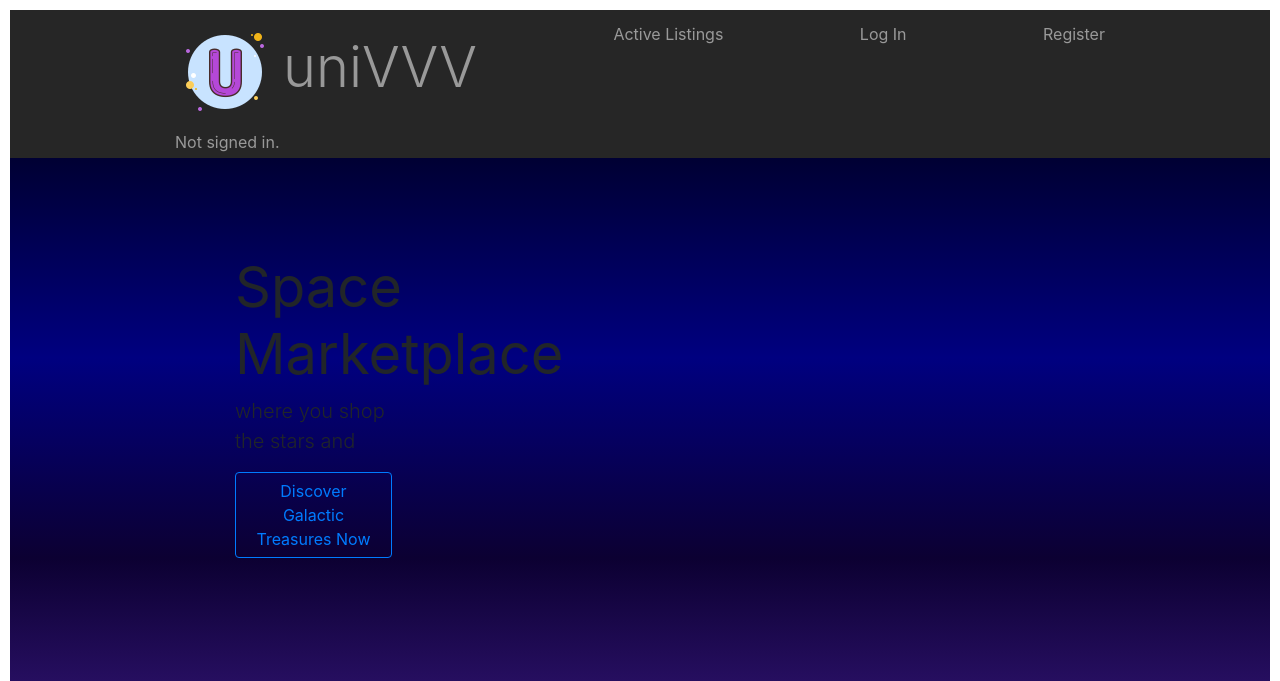
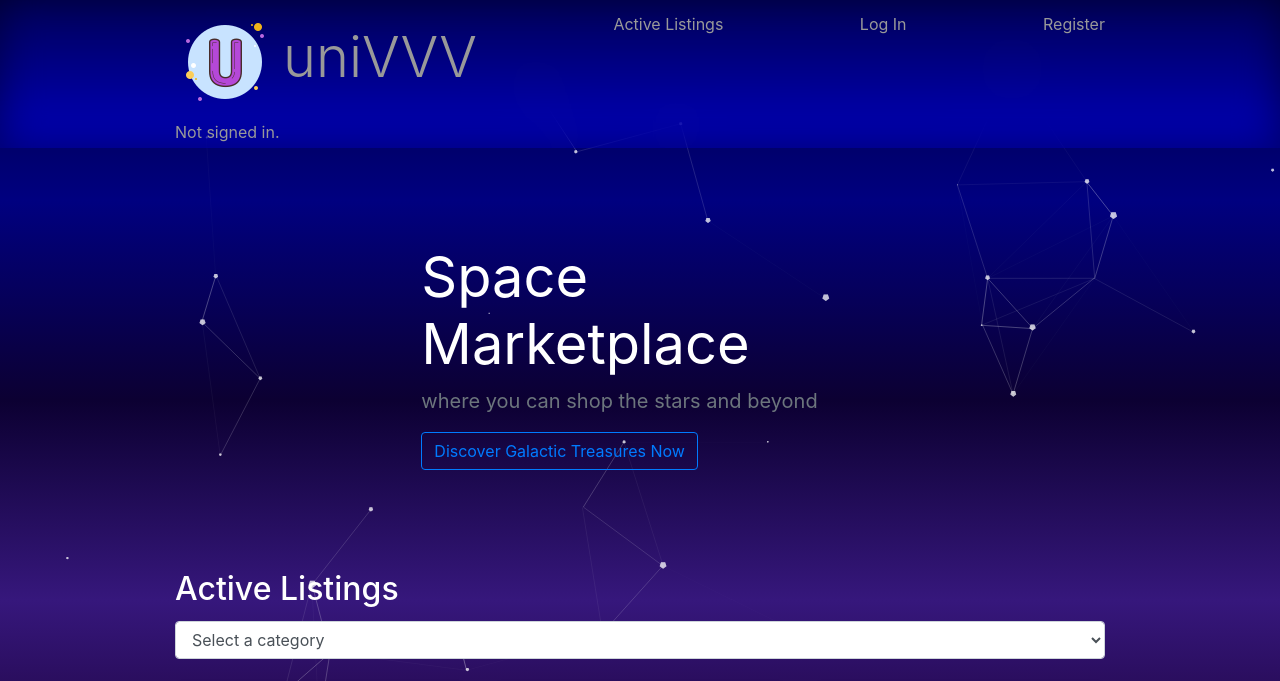
Before and after one commit to melissadeleonx/auctions, a Django app: page / in a window 1280 px wide. Shown: the top 681 px of the page. Run offline with Django 3.2, Linux system fonts and the light colour scheme; data comes from the database, SQL or seed files in the repository; some libraries are stand-ins or nearby versions.

Commit message:
checking css, js and views

```diff
--- /dev/null
+++ b/auctions/static/auctions/script.js
@@ -0,0 +1,127 @@
+// Function to update form action URL based on selected category and submit the form
+function updateActionAndSubmit(formId, categoryId) {
+    const form = document.getElementById(formId);
+    const selectedCategory = document.getElementById(categoryId).value;
+    if (selectedCategory) {
+
+        // Replace the placeholder 'dummy' in the form action URL with the selected category
+        const actionUrl = form.action.replace('dummy', selectedCategory);
+        form.action = actionUrl;
+        form.submit();
+    }
+}
+
+// Initialize particlesJS as the background of all pages
+document.addEventListener("DOMContentLoaded", function() {
+    particlesJS("particles-js", {
+        particles: {
+            number: {
+                value: 30,
+                density: {
+                    enable: true,
+                    value_area: 800
+                }
+            },
+            color: {
+                value: "#ffffff"
+            },
+            shape: {
+                type: "polygon",
+                stroke: {
+                    width: 0,
+                    color: "#000000"
+                },
+                polygon: {
+                    nb_sides: 5
+                },
+                image: {
+                    src: "img/github.svg",
+                    width: 100,
+                    height: 100
+                }
+            },
+            opacity: {
+                value: 0.5,
+                random: false,
+                anim: {
+                    enable: false,
+                    speed: 1,
+                    opacity_min: 0.1,
+                    sync: false
+                }
+            },
+            size: {
+                value: 3,
+                random: true,
+                anim: {
+                    enable: false,
+                    speed: 19.18081918081918,
+                    size_min: 0.1,
+                    sync: false
+                }
+            },
+            line_linked: {
+                enable: true,
+                distance: 150,
+                color: "#ffffff",
+                opacity: 0.4,
+                width: 1
+            },
+            move: {
+                enable: true,
+                speed: 4,
+                direction: "none",
+                random: true,
+                straight: false,
+                out_mode: "out",
+                bounce: false,
+                attract: {
+                    enable: false,
+                    rotateX: 600,
+                    rotateY: 1200
+                }
+            },
+            nb: 80
+        },
+        interactivity: {
+            detect_on: "canvas",
+            events: {
+                onhover: {
+                    enable: false,
+                    mode: "grab"
+                },
+                onclick: {
+                    enable: true,
+                    mode: "push"
+                },
+                resize: true
+            },
+            modes: {
+                grab: {
+                    distance: 400,
+                    line_linked: {
+                        opacity: 1
+                    }
+                },
+                bubble: {
+                    distance: 400,
+                    size: 40,
+                    duration: 2,
+                    opacity: 8,
+                    speed: 3
+                },
+                repulse: {
+                    distance: 200,
+                    duration: 0.4
+                },
+                push: {
+                    particles_nb: 4
+                },
+                remove: {
+                    particles_nb: 2
+                }
+            }
+        },
+        retina_detect: true
+    });
+}, false);
--- a/auctions/static/auctions/styles.css
+++ b/auctions/static/auctions/styles.css
@@ -1,17 +1,12 @@
-body {
-    padding: 10px;
-}
 
+/* Custom div container class */
 .container {
     max-width: 960px;
 }
 
-  /*
-   * Custom translucent site header
-   */
-
+/* Custom translucent site header */
 .site-header {
-    background-color: rgba(0, 0, 0, .85);
+  background-color: transparent;
   -webkit-backdrop-filter: saturate(180%) blur(20px);
   backdrop-filter: saturate(180%) blur(20px);
 }
@@ -112,18 +52,15 @@ body {
   margin-bottom: 1rem;
 }
 
-
+/* Spacethemed background to all pages, should match the script */
 .particles-js {
+  position: fixed;
+  top: 0;
+  left: 0;
+  width: 100%;
+  height: 100%;
+  z-index: -1;
   background: linear-gradient(to bottom, #000033, #000080, #0C0032, #36177C, #190033);
-    display: flex;
-    vertical-align: bottom;
-    width: 100%;
-    min-height: 100vh;
   background-repeat: no-repeat;
   background-size: cover;
-    background-attachment: fixed;
-    .particles-js-canvas-el {
-      width:100% !important;
-      height:100vh !important;
 }
-  }
--- a/auctions/templates/auctions/index.html
+++ b/auctions/templates/auctions/index.html
@@ -1,57 +1,76 @@
 {% extends "auctions/layout.html" %}
 
 {% block title %}Space Marketplace{% endblock %}
+
+<!-- Index page starts here -->
 {% block body %}
 
+<!-- Alert Messages if conditions are met -->
 {% if request.GET.success_message %}
 <div class="alert alert-success">
     {{ request.GET.success_message }}
 </div>
 {% endif %}
 
-<div id="particles-js">
-    <div class="particles-js">
+<!-- div is not in container class to make the space smaller -->
+<div>
     <div class="position-relative">
         <div class="col-md-5 p-lg-5 mx-auto my-5">
-          <h1 class="display-4 font-weight-normal">Space Marketplace</h1>
-          <p class="lead font-weight-norm   al">where you shop the stars and</p>
-          <a class="btn btn-outline-primary" href="#all_listings">Discover Galactic Treasures Now</a>
-        </div>
-        <span id="all_listings"></span>
+            <h1 class="display-4 font-weight-normal text-white">Space Marketplace</h1>
+            <p class="lead font-weight-normal text-muted">where you can shop the stars and beyond</p>
+            <a class="btn btn-outline-primary" href="{% url 'index' %}">Discover Galactic Treasures Now</a>
         </div>
     </div>
 </div>
 
 <div class="container mt-2">
 
-        <h2>Active Listings</h2>
-        <form id="category_form" action="{% url 'category_filter' %}" method="POST">
+    <!-- Conditionally display the h2 element based on the selected category -->
+    {% if category_name %}
+        <h2 class="text-white py-1">Active Listings for {{ category_name }}</h2>
+    {% else %}
+        <h2 class="text-white py-1">Active Listings</h2>
+    {% endif %}
+
+    <!-- Use javascript for the category selection form and manipulating the url for each categories -->
+    <form id="category_form" action="{% url 'category_filter' name='dummy' %}" method="POST">
+        <!-- Security measure specific to Django -->
         {% csrf_token %}
-            <select id="category" name="category" class="form-control">
+        <!-- Connect the script logic of selecting the categories -->
+        <select id="category" name="category" class="form-control" onchange="updateActionAndSubmit('category_form', 'category')">
             <option value="">Select a category</option>
+            <!-- Connect the script logic of selecting the categories -->
+            <!-- Loop through each category model to get the category options -->
             {% for category in categories %}
                 <option value="{{ category.name }}">{{ category.name }}</option>
             {% endfor %}
         </select>
-             <!-- remove the button, add a javascript code that allows the clickable option with url to each categories-->
-            <button class="btn btn-primary mt-2" type="submit">Search</button>
     </form>
+
+    <!-- Default page in index loop all active listings of the listing model until user select a category -->
     <div class="row mt-4">
         {% for listing in listings %}
         <div class="col-md-4">
+
+            <!-- Linking the entire card -->
+            <a href="{% url 'listing' id=listing.id %}" class="card-link">
             <div class="card mb-4 box-shadow">
                 <img class="card-img-top" src="{{ listing.image_url }}" alt="{{ listing.title }}">
                 <div class="card-body">
+                    <!-- char limit for title and descriptions -->
                     <h5 class="card-title">{{ listing.title | truncatechars:45 }}</h5>
-                        <p class="card-text">{{ listing.description | truncatechars:100 }}</p>
+                    <p cla  ss="card-text">{{ listing.description | truncatechars:100 }}</p>
                     <div class="d-flex justify-content-between align-items-center">
                         <div class="btn-group">
+                            <!-- Instant Payment option to be configured later -->
                             <a href="#" class="btn btn-sm btn-primary">Buy Now</a>
+                            <!-- Link to listing page and Bid now option -->
                             <a href="{% url 'listing' id=listing.id %}" class="btn btn-sm btn-outline-secondary">View Details</a>
                         </div>
                     </div>
                 </div>
             </div>
+            </a>
         </div>
         {% endfor %}
     </div>
--- a/auctions/templates/auctions/layout.html
+++ b/auctions/templates/auctions/layout.html
@@ -11,32 +11,42 @@
 
     <!-- Space theme transparent bg logo, simple but catchy -->
     <link rel="icon" href="{% static 'auctions/images/favicon.png' %}">
-    <title>{% block title %}{% endblock %} - uniVVV Auctions</title>
+    <title>{% block title %}{% endblock %} - uniVVV connecting you to the galaxies</title>
 
     <!-- Use Bootstrap for CSS and sample template codes -->
     <link rel="stylesheet" href="https://stackpath.bootstrapcdn.com/bootstrap/4.4.1/css/bootstrap.min.css" integrity="sha384-Vkoo8x4CGsO3+Hhxv8T/Q5PaXtkKtu6ug5TOeNV6gBiFeWPGFN9MuhOf23Q9Ifjh" crossorigin="anonymous">
 
-    <!-- Custom styles, look into Sass or tailwind -->
-    <!-- Some of the styles are inline css to check quickly, make sure to transfer them in another file -->
+    <!-- Custom CSS -->
+    <link href="{% static 'auctions/styles.css' %}" rel="stylesheet">
 
-    <link href="{% static 'auctions/styles.css' %}" rel="stylesheet">
+    <!-- Custom space themed background, create something cooler, clear cookies to make the script work locally -->
+    <script src="{% static 'auctions/script.js' %}" ></script>
+    <script src="https://cdn.jsdelivr.net/particles.js/2.0.0/particles.min.js"></script>
 </head>
 
-  <body>
-    <nav class="site-header sticky-top py-1" id="particles-js">
+<!-- CSS and JS for space themed background applied to all pages -->
+<body>
+  <div id="particles-js" class="particles-js"></div>
+    <nav class="site-header sticky-top py-1">
       <div class="container d-flex flex-column flex-md-row justify-content-between">
         <div>
         <a class="py-2 d-flex align-items-center" href="{% url 'index' %}">
           <img src="{% static 'auctions/images/logo.png' %}" alt="Logo" class="logo img-fluid" style="max-height: 100px";>
           <h1 class="display-4 ml-2">uniVVV</h1>
         </a>
+
+        <!-- Welcome note for logged in members -->
         {% if user.is_authenticated %}
             <p class="mb-0" style="color:#999">Welcome <strong>{{ user.username }}</strong>.  Happy Exploring!</p>
         {% else %}
             <p class="mb-0" style="color:#999">Not signed in.</p>
         {% endif %}
         </div>
+
+        <!-- Remember to make the hamburger menu for mobile version -->
         <a class="py-2 d-none d-md-inline-block" href="{% url 'index' %}">Active Listings</a>
+
+        <!-- Conditionals applied to distinguished logged in and logged out members -->
         {% if user.is_authenticated %}
         <a class="py-2 d-none d-md-inline-block" href="{% url 'create' %}">Create New Listing</a>
         <a class="py-2 d-none d-md-inline-block" href="{% url 'watchlist' %}">Your Watchlist</a>
@@ -48,48 +58,51 @@
       </div>
     </nav>
 
+    <!-- Individual pages own layout starts here -->
     {% block body %}
     {% endblock %}
 
+    <!-- Space themed footer menu to match the uniVVV concept -->
+    <hr class="py-5">
     <footer class="container py-5">
       <div class="row">
         <div class="col-12 col-md">
-          <svg xmlns="http://www.w3.org/2000/svg" width="24" height="24" viewBox="0 0 24 24" fill="none" stroke="currentColor" stroke-width="2" stroke-linecap="round" stroke-linejoin="round" class="d-block mb-2"><circle cx="12" cy="12" r="10"></circle><line x1="14.31" y1="8" x2="20.05" y2="17.94"></line><line x1="9.69" y1="8" x2="21.17" y2="8"></line><line x1="7.38" y1="12" x2="13.12" y2="2.06"></line><line x1="9.69" y1="16" x2="3.95" y2="6.06"></line><line x1="14.31" y1="16" x2="2.83" y2="16"></line><line x1="16.62" y1="12" x2="10.88" y2="21.94"></line></svg>
-          <small class="d-block mb-3 text-muted">&copy; uniVVV 2024</small>
+          <svg xmlns="http://www.w3.org/2000/svg" width="24" height="24" viewBox="0 0 24 24" fill="none" stroke="white" stroke-width="2" stroke-linecap="round" stroke-linejoin="round" class="d-block mb-2"><circle cx="12" cy="12" r="10"></circle><line x1="14.31" y1="8" x2="20.05" y2="17.94"></line><line x1="9.69" y1="8" x2="21.17" y2="8"></line><line x1="7.38" y1="12" x2="13.12" y2="2.06"></line><line x1="9.69" y1="16" x2="3.95" y2="6.06"></line><line x1="14.31" y1="16" x2="2.83" y2="16"></line><line x1="16.62" y1="12" x2="10.88" y2="21.94"></line></svg>
+          <small class="d-block mb-3 text-muted">&copy; uniVVV 2024 <br>CS50W Project<br>by <a href="https://github.com/melissadeleonx" target="_blank">Melissa De Leon</a></small>
         </div>
         <div class="col-6 col-md">
-          <h5>Features</h5>
+          <h5 class="text-white">Categories</h5>
           <ul class="list-unstyled text-small">
-            <li><a class="text-muted" href="#">Cool stuff</a></li>
-            <li><a class="text-muted" href="#">Random feature</a></li>
-            <li><a class="text-muted" href="#">Team feature</a></li>
-            <li><a class="text-muted" href="#">Stuff for developers</a></li>
-            <li><a class="text-muted" href="#">Another one</a></li>
-            <li><a class="text-muted" href="#">Last time</a></li>
+            <li><a class="text-muted" href="#">Cosmic Dwellings</a></li>
+            <li><a class="text-muted" href="#">Nebular Tech</a></li>
+            <li><a class="text-muted" href="#">Space Vehicles</a></li>
+            <li><a class="text-muted" href="#">Planet Collectibles</a></li>
+            <li><a class="text-muted" href="#">Orbit Outfits</a></li>
+            <li><a class="text-muted" href="#">Galaxy Goods</a></li>
           </ul>
         </div>
         <div class="col-6 col-md">
-          <h5>Resources</h5>
+          <h5 class="text-white">Earn cosmic currencies</h5>
           <ul class="list-unstyled text-small">
-            <li><a class="text-muted" href="#">Resource</a></li>
-            <li><a class="text-muted" href="#">Resource name</a></li>
-            <li><a class="text-muted" href="#">Another resource</a></li>
-            <li><a class="text-muted" href="#">Final resource</a></li>
+            <li><a class="text-muted" href="#">Sell space items</a></li>
+            <li><a class="text-muted" href="#">Sell properties</a></li>
+            <li><a class="text-muted" href="#">Become a Star Affiliate</a></li>
+            <li><a class="text-muted" href="#">Stellar rewards waiting for you at <a href="#">uniVVV</a></li>
           </ul>
         </div>
         <div class="col-6 col-md">
-          <h5>Resources</h5>
+          <h5 class="text-white">uniVVV Resources</h5>
           <ul class="list-unstyled text-small">
-            <li><a class="text-muted" href="#">Business</a></li>
-            <li><a class="text-muted" href="#">Education</a></li>
-            <li><a class="text-muted" href="#">Government</a></li>
-            <li><a class="text-muted" href="#">Gaming</a></li>
+            <li><a class="text-muted" href="#">Sign Up Now!</a></li>
+            <li><a class="text-muted" href="#">How it works?</a></li>
+            <li><a class="text-muted" href="#">Connect to the galaxies...</a></li>
+            <li><a class="text-muted" href="#">Gaming-></a></li>
           </ul>
         </div>
         <div class="col-6 col-md">
-          <h5>About</h5>
+          <h5 class="text-white">About us</h5>
           <ul class="list-unstyled text-small">
-            <li><a class="text-muted" href="#">Team</a></li>
+            <li><a class="text-muted" href="#">Space Marketplace Team</a></li>
             <li><a class="text-muted" href="#">Locations</a></li>
             <li><a class="text-muted" href="#">Privacy</a></li>
             <li><a class="text-muted" href="#">Terms</a></li>
--- a/auctions/templates/auctions/watchlist.html
+++ b/auctions/templates/auctions/watchlist.html
@@ -2,7 +2,7 @@
 {% block title %}Your Watchlist{% endblock %}
 
 {% block body %}
-<div class="position-relative overflow-hidden p-3 p-md-5 m-md-3 text-center bg-light">
+<!-- <div class="position-relative overflow-hidden p-3 p-md-5 m-md-3 text-center bg-light"> -->
 
     <div class="container">
 
@@ -30,5 +30,5 @@
 </div>
 
     </div>
-</div>
+<!-- </div> -->
 {% endblock %}
--- a/auctions/urls.py
+++ b/auctions/urls.py
@@ -8,7 +8,7 @@ urlpatterns = [
     path("logout", views.logout_view, name="logout"),
     path("register", views.register, name="register"),
     path("create", views.create_listing, name="create"),
-    path("category_filter", views.category_filter, name="category_filter"),
+    path("category/<str:name>/", views.category_filter, name="category_filter"),
     path("listing/<int:id>/", views.listing, name="listing"),
     path("add_watchlist/<int:id>/", views.add_watchlist, name="add_watchlist"),
     path("remove_watchlist/<int:id>/", views.remove_watchlist, name="remove_watchlist"),
--- a/auctions/views.py
+++ b/auctions/views.py
@@ -2,7 +2,7 @@ from django.contrib.auth import authenticate, login, logout
 from django.contrib import messages
 from django.db import IntegrityError
 from django.http import HttpResponse, HttpResponseRedirect
-from django.shortcuts import render
+from django.shortcuts import render, get_object_or_404
 from django.urls import reverse
 from django.utils import timezone
 from django.db.models import Max
@@ -11,17 +11,24 @@ from .models import User, Category, Listing, Comment, Bid
 
 
 def index(request):
-    is_active = Listing.objects.filter(is_active=True)
+    category_name = request.GET.get("category")
+    if category_name:
+        listings = Listing.objects.filter(is_active=True, category__name=category_name)
+    else:
+        listings = Listing.objects.filter(is_active=True)
     all_categories = Category.objects.all()
-    return render(request, "auctions/index.html", {"listings": is_active, "categories": all_categories})
+    return render(request, "auctions/index.html", {"listings": listings, "categories": all_categories, "category_name": category_name})
 
-def category_filter(request):
+def category_filter(request, name):
     if request.method == "POST":
-        category_filter = request.POST.get("category")
-        category = Category.objects.get(name=category_filter)
-        active_listings = Listing.objects.filter(is_active=True, category=category)
-        all_categories = Category.objects.all()
-        return render(request, "auctions/index.html ", {"listings": active_listings, "categories": all_categories})
+        try:
+            category = get_object_or_404(Category, name=name)
+            return HttpResponseRedirect(f"{reverse('index')}?category={category.name}")
+        except Category.DoesNotExist:
+            # Handle the case where the category does not exist
+            return HttpResponseRedirect(reverse("index"))
+
+
 
 # Add the title in the url to make the site more user-friendly
 def listing(request, id):
```
Also changed, not shown: other parts of auctions/static/auctions/styles.css (+1 -56 lines), other parts of auctions/templates/auctions/layout.html (+1 -15 lines), db.sqlite3. Lines whose indentation alone changed are shown as unchanged.
